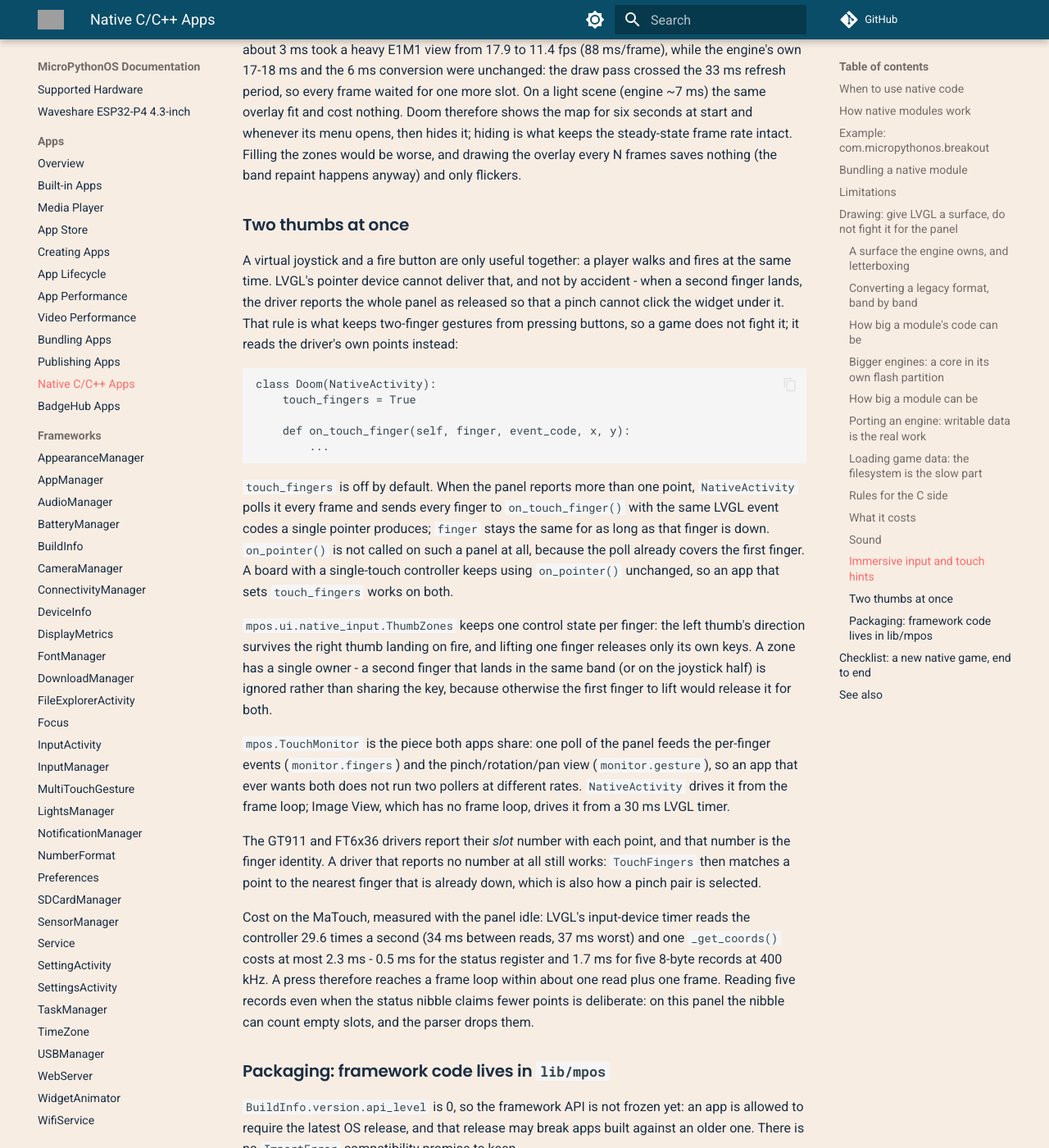
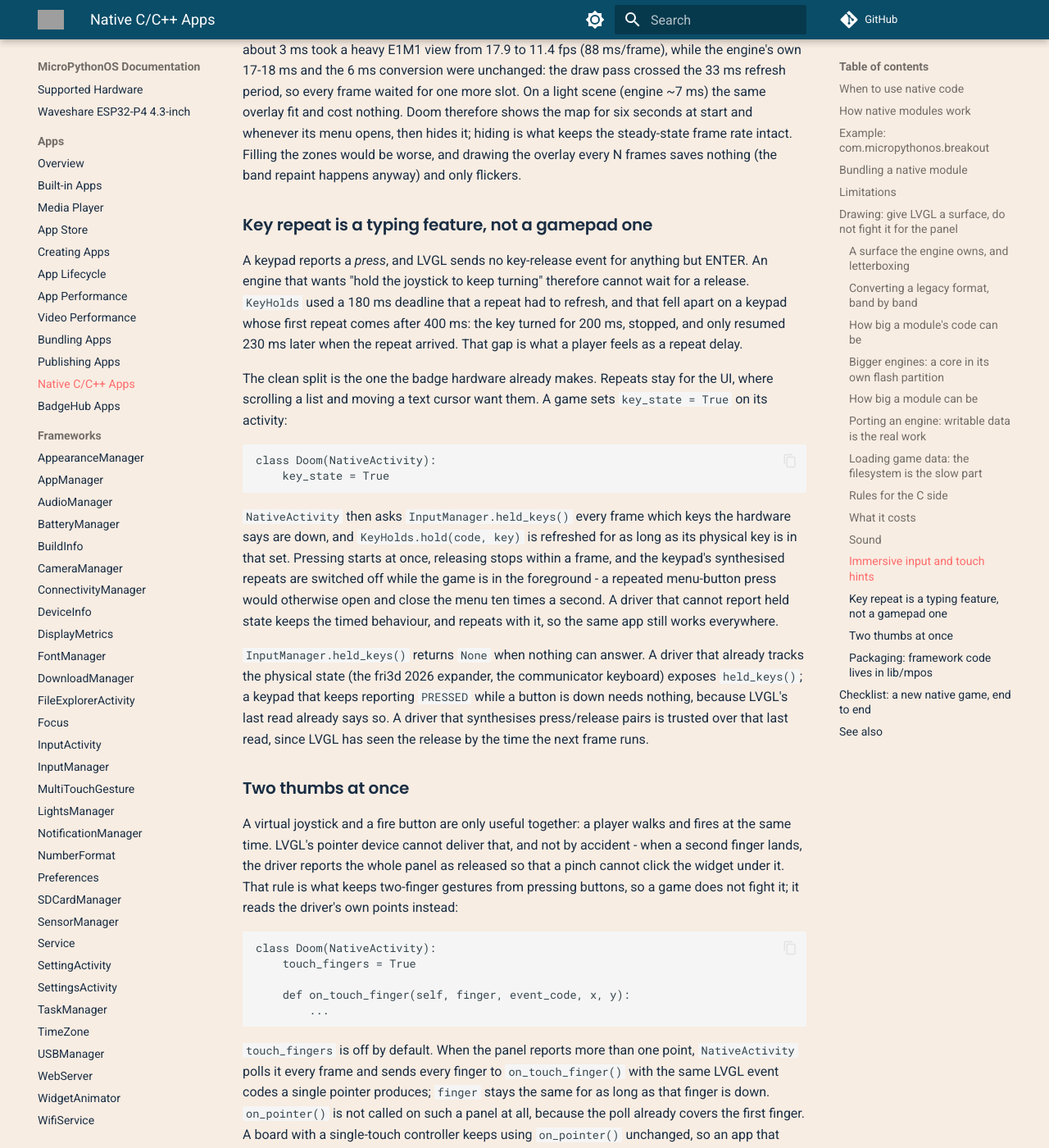
Before and after one commit to MicroPythonOS/docs, an MkDocs documentation site: the page built from docs/apps/native-apps.md, in a window 1280 px wide and 1400 px high, scrolled down 11343 px. Shown: the whole window at 82% size. Built offline with MkDocs 1.6.1 and Material for MkDocs 9.7.7, drawn with Linux system fonts in a browser that asks for light colours; comment, search, counter and statistics services are not loaded; grey boxes are pictures that could not be loaded.

Commit message:
native apps: key repeat is for typing, games read held state
A keypad press is a press with no release (LVGL only releases ENTER), so a game
used a timer that a repeat had to refresh; the fri3d 2026 first repeats at 400
ms, which turned into a visible gap. Document `key_state`, held_keys(), the
per-driver split, and why the repeats are switched off while a game is in the
foreground.

````diff
--- a/docs/apps/native-apps.md
+++ b/docs/apps/native-apps.md
@@ -507,6 +507,40 @@ opens, then hides it; hiding is what keeps the steady-state frame rate intact.
 Filling the zones would be worse, and drawing the overlay every N frames saves
 nothing (the band repaint happens anyway) and only flickers.
 
+### Key repeat is a typing feature, not a gamepad one
+
+A keypad reports a *press*, and LVGL sends no key-release event for anything but
+ENTER. An engine that wants "hold the joystick to keep turning" therefore cannot
+wait for a release. `KeyHolds` used a 180 ms deadline that a repeat had to
+refresh, and that fell apart on a keypad whose first repeat comes after 400 ms:
+the key turned for 200 ms, stopped, and only resumed 230 ms later when the
+repeat arrived. That gap is what a player feels as a repeat delay.
+
+The clean split is the one the badge hardware already makes. Repeats stay for
+the UI, where scrolling a list and moving a text cursor want them. A game sets
+`key_state = True` on its activity:
+
+```python
+class Doom(NativeActivity):
+    key_state = True
+```
+
+`NativeActivity` then asks `InputManager.held_keys()` every frame which keys the
+hardware says are down, and `KeyHolds.hold(code, key)` is refreshed for as long
+as its physical key is in that set. Pressing starts at once, releasing stops
+within a frame, and the keypad's synthesised repeats are switched off while the
+game is in the foreground - a repeated menu-button press would otherwise open
+and close the menu ten times a second. A driver that cannot report held state
+keeps the timed behaviour, and repeats with it, so the same app still works
+everywhere.
+
+`InputManager.held_keys()` returns `None` when nothing can answer. A driver that
+already tracks the physical state (the fri3d 2026 expander, the communicator
+keyboard) exposes `held_keys()`; a keypad that keeps reporting `PRESSED` while
+a button is down needs nothing, because LVGL's last read already says so. A
+driver that synthesises press/release pairs is trusted over that last read,
+since LVGL has seen the release by the time the next frame runs.
+
 ### Two thumbs at once
 
 A virtual joystick and a fire button are only useful together: a player walks
````
